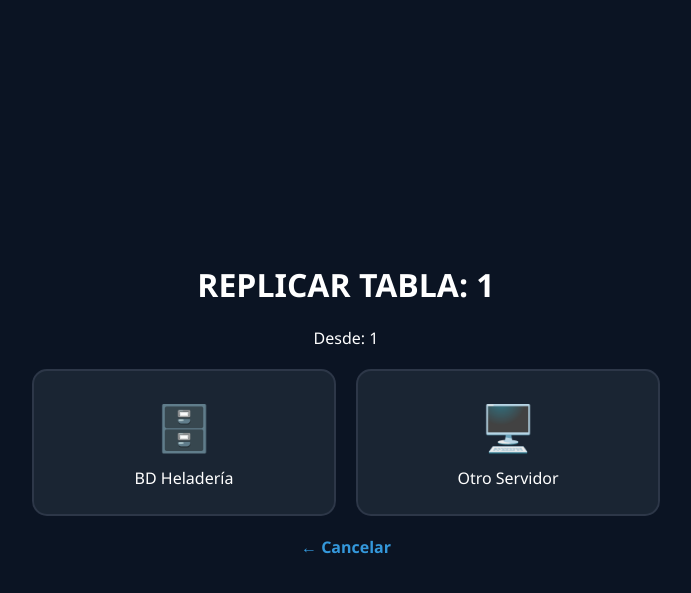
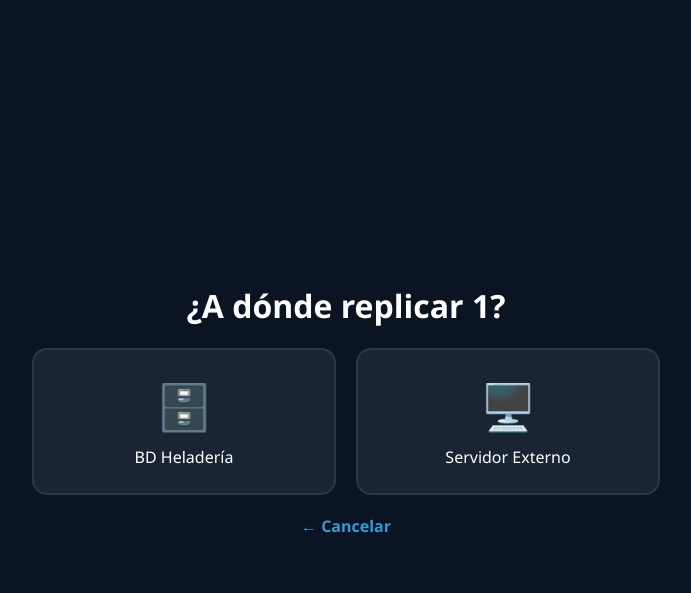
Before and after one commit to VictorPlatero/sistema-replicacion-dop, a Flask app: page /seleccionar_destino/1/1 in a window 1280 px wide. Shown: the top 593 px of the page, without its empty margins (294-985 px from the left). Run offline with Flask 3, Linux system fonts and the light colour scheme.

Commit message:
Update seleccionar_destino.html

```diff
--- a/templates/seleccionar_destino.html
+++ b/templates/seleccionar_destino.html
@@ -1,7 +1,6 @@
 <link rel="stylesheet" href="{{ url_for('static', filename='style.css') }}">
 <div class="container">
-    <h1>REPLICAR TABLA: {{ tabla.upper() }}</h1>
-    <p>Desde: {{ origen.upper() }}</p>
+    <h1>¿A dónde replicar {{ tabla }}?</h1>
     <div class="card-grid">
         {% if origen == 'externo' %}
             <a href="/confirmar_replica/externo/heladeria/{{ tabla }}" class="card">
@@ -16,7 +15,7 @@
             </a>
         {% endif %}
         <a href="/formulario_externo?origen={{ origen }}&tabla={{ tabla }}" class="card">
-            <div class="icon">🖥️</div><span>Otro Servidor</span>
+            <div class="icon">🖥️</div><span>Servidor Externo</span>
         </a>
     </div>
     <a href="/explorar/{{ origen }}" class="btn-back">← Cancelar</a>
```
